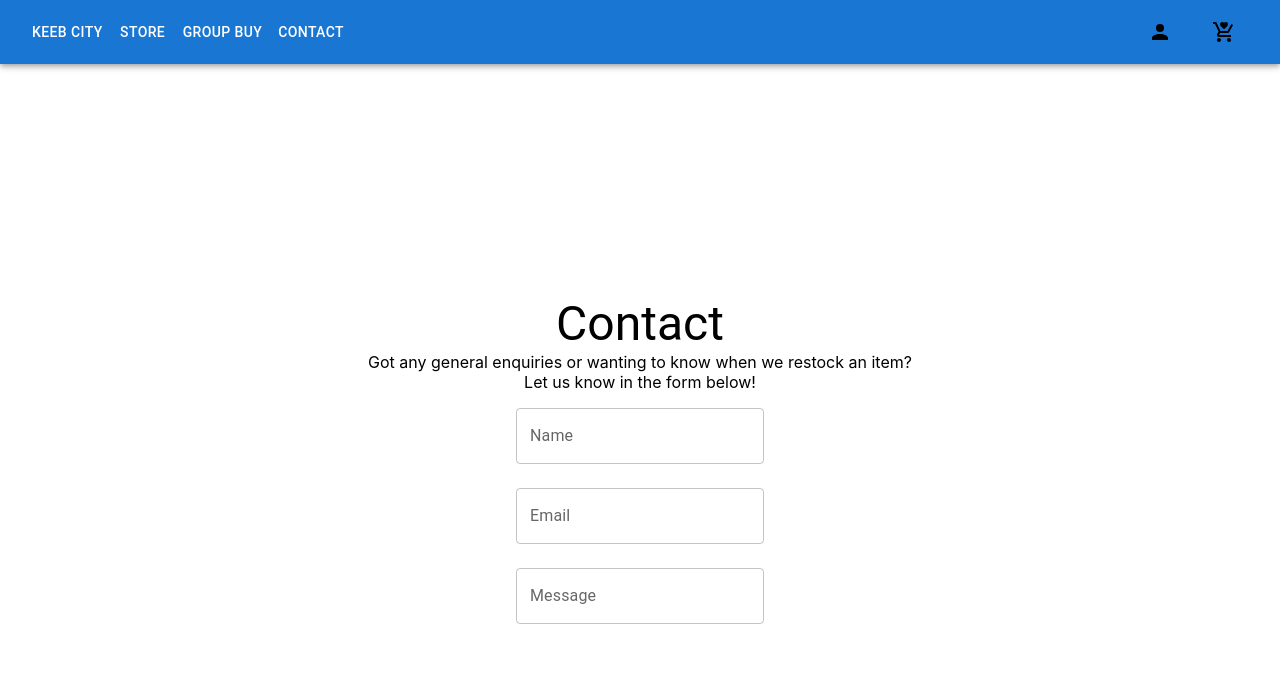
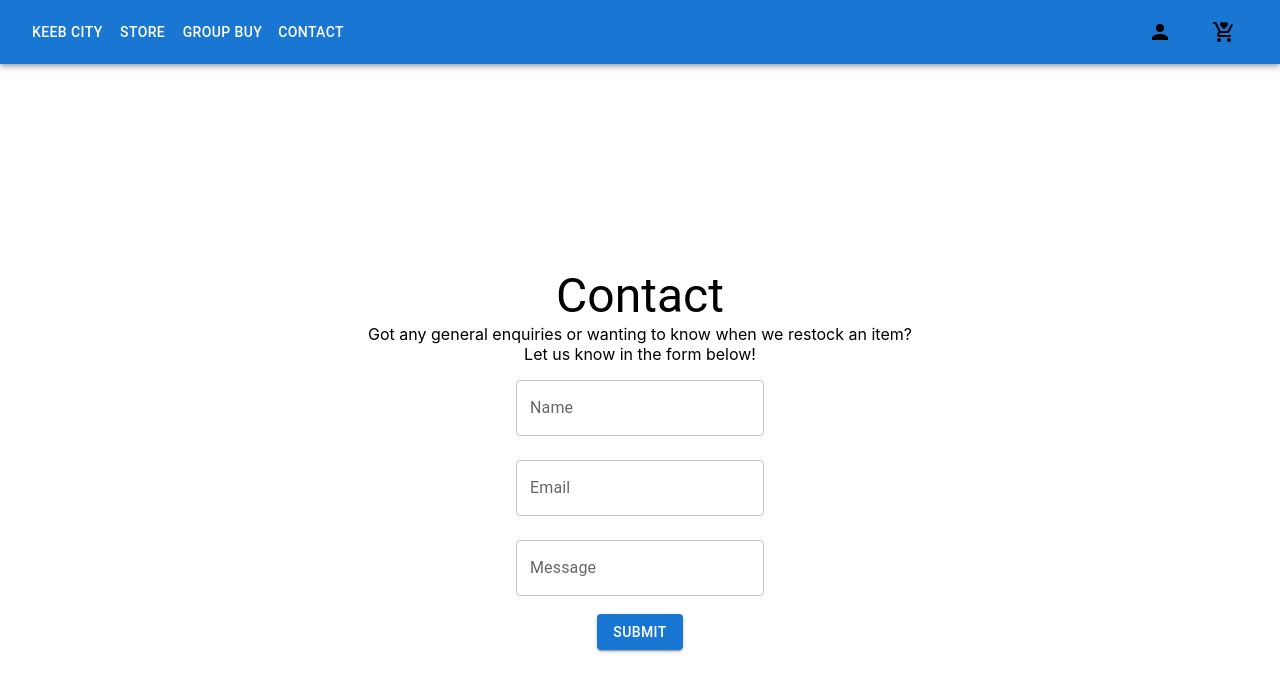
Before and after one commit to ChetanTakyar/Keyboard-Store, a React (Create React App) app in the folder online-store/: page /contact in a window 1280 px wide. Shown: the top 692 px of the page. Built offline with nearby package versions, Linux system fonts and the light colour scheme.

Commit message:
added submit button to contact form

```diff
--- a/online-store/src/components/ContactForm.js
+++ b/online-store/src/components/ContactForm.js
@@ -1,7 +1,11 @@
-import { Box, Grid, TextField, Typography } from "@mui/material";
+import { Box, Button, Grid, TextField, Typography } from "@mui/material";
 import React, { Component } from "react";
 
 export default class ContactForm extends Component {
+  onSubmit = () => {
+    alert("Submitted!");
+  };
+
   render() {
     return (
       <Box>
@@ -39,6 +43,12 @@ export default class ContactForm extends Component {
             margin="normal"
             variant="outlined"
           />
+          <Button
+            variant="contained"
+            onClick={this.onSubmit}
+            style={{ margin: "10px 0" }}>
+            Submit
+          </Button>
         </Grid>
       </Box>
     );
```
